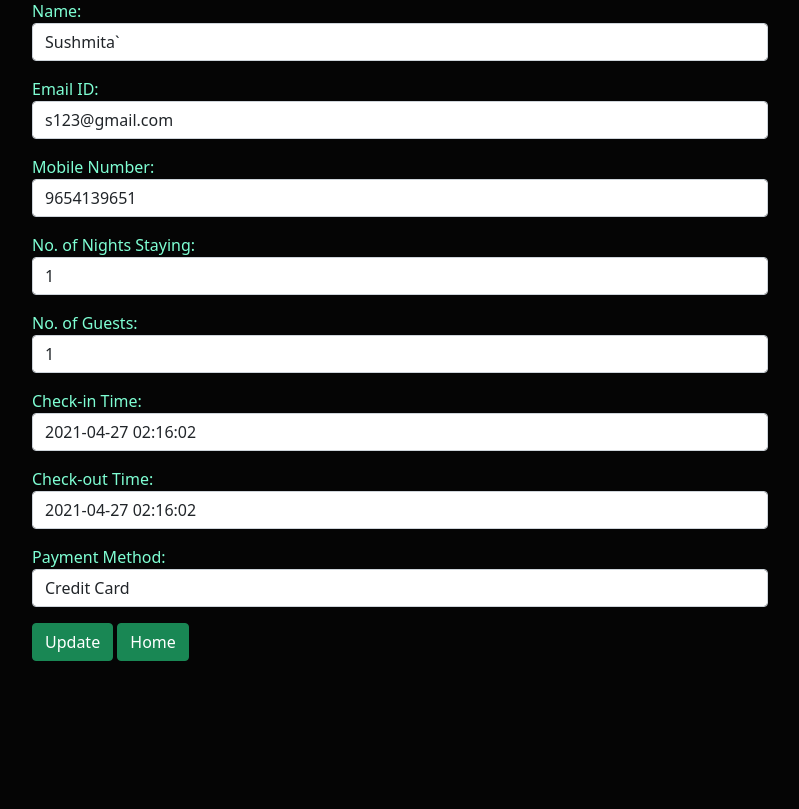
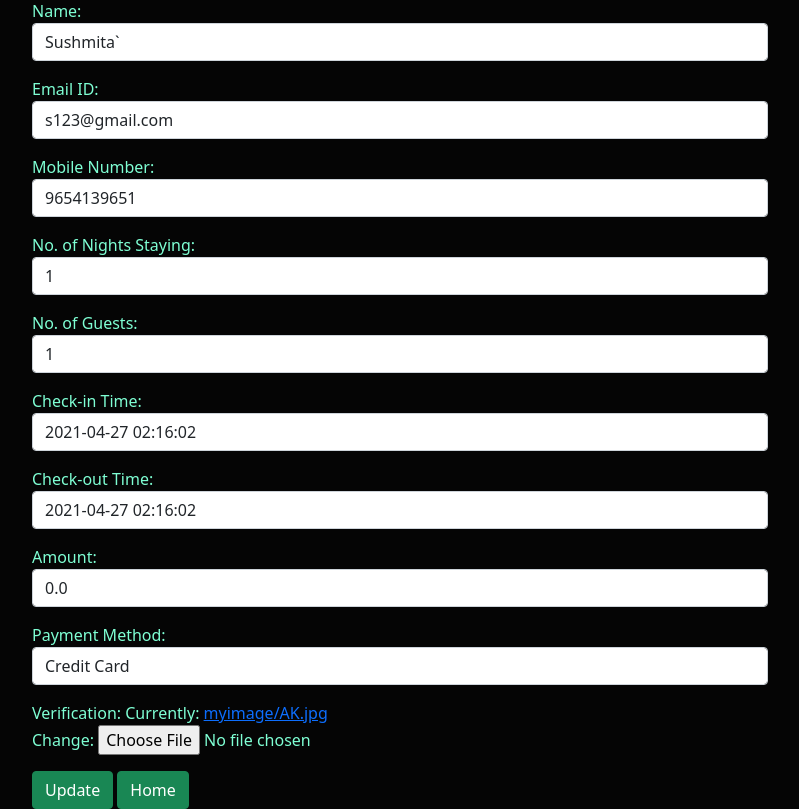
Before and after one commit to sushn09/HotelCheckin, a Django app: page /51/ in a window 1280 px wide. Shown: the part 216-1025 px from the top of the page, without its empty margins (240-1039 px from the left). Before the commit the page ends 877 px from the top, so only its background shows below. Run offline with Django 3.2, Linux system fonts and the light colour scheme; data comes from the database, SQL or seed files in the repository; both versions use the stored data as it was after the commit; some libraries are stand-ins or nearby versions.

Commit message:
Image Upload

```diff
--- a/HotelCheckin/urls.py
+++ b/HotelCheckin/urls.py
@@ -3,6 +3,7 @@ from django.urls import path
 from enroll import views
 from django.conf import settings
 from django.conf.urls.static import static
+# from enroll.views import image_upload
 
 urlpatterns = [
     path('admin/', admin.site.urls),
@@ -10,4 +11,5 @@ urlpatterns = [
     path('retrieve-record', views.retrieve_record, name="retrieve_records"),
     path('delete/<int:id>/', views.delete_record, name="delete_records"),
     path('<int:id>/', views.update_record, name="update_records"),
+    path('', views.image_upload, name="image_upload"),
 ] + static(settings.MEDIA_URL, document_root=settings.MEDIA_ROOT)
--- a/enroll/admin.py
+++ b/enroll/admin.py
@@ -3,4 +3,4 @@ from .models import User
 # Register your models here.
 @admin.register(User)
 class UserAdmin(admin.ModelAdmin):
-    list_display = ('id', 'name', 'email', 'mobileno', 'nightstay', 'guests', 'intime', 'outtime', 'paymethod', 'photo')
+    list_display = ('id', 'name', 'email', 'mobileno', 'nightstay', 'guests', 'intime', 'outtime', 'amount', 'paymethod', 'photo')
--- a/enroll/forms.py
+++ b/enroll/forms.py
@@ -2,10 +2,23 @@
 from django import forms
 from .models import User
 
+PAYMENT_OPTIONS= [
+    ('--Select--', '--Select--'),
+    ('Cash', 'Cash'),
+    ('Cheque', 'Cheque'),
+    ('Debit Card', 'Debit Card'),
+    ('Credit Card', 'Credit Card'),
+    ('PhonePay', 'PhonePay'),
+    ('Net Banking', 'Net Banking'),
+    ('UPI ID', 'UPI ID'),
+    ('Paytm', 'Paytm'),
+    ]
+
 class CustomerRegistration(forms.ModelForm):
     class Meta:
         model = User
-        fields = ['name', 'email', 'mobileno', 'nightstay', 'guests', 'intime', 'outtime', 'paymethod']
+        fields = ['name', 'email', 'mobileno', 'nightstay', 'guests', 'intime', 'outtime', 'amount', 'paymethod', 'photo']
+
         widgets = {
             'name': forms.TextInput(attrs={'class':'form-control'}),
             'email': forms.EmailInput(attrs={'class':'form-control'}),
@@ -14,7 +27,8 @@ class CustomerRegistration(forms.ModelForm):
             'guests': forms.NumberInput(attrs={'class':'form-control'}),
             'intime': forms.DateTimeInput(attrs={'class':'form-control'}),
             'outtime': forms.DateTimeInput(attrs={'class':'form-control'}),
-            'paymethod': forms.TextInput(attrs={'class':'form-control'}),
-            # 'photo' : forms.  \
+            'amount': forms.TextInput(attrs={'class':'form-control'}),
+            'paymethod': forms.Select(choices=PAYMENT_OPTIONS, attrs={'class':'form-control'}),
+            # 'photo': forms.
         }
-        labels = {'name':'Name', 'email':'Email ID', 'mobileno':'Mobile Number', 'nightstay':'No. of Nights Staying', 'guests':'No. of Guests', 'intime':'Check-in Time','outtime':'Check-out Time','paymethod':'Payment Method'}
+        labels = {'name':'Name', 'email':'Email ID', 'mobileno':'Mobile Number', 'nightstay':'No. of Nights Staying', 'guests':'No. of Guests', 'intime':'Check-in Time','outtime':'Check-out Time', 'amount':'Amount', 'paymethod':'Payment Method', 'photo':'Verification'}
--- a/enroll/models.py
+++ b/enroll/models.py
@@ -8,7 +8,8 @@ class User(models.Model):
     mobileno = models.CharField(max_length=10)
     nightstay = models.IntegerField()
     guests = models.IntegerField()
-    intime = models.DateTimeField()
-    outtime = models.DateTimeField(blank=True)
-    paymethod = models.CharField(max_length=10)
-    photo = models.ImageField(upload_to="myimage")
+    intime = models.DateTimeField(default=datetime.now())
+    outtime = models.DateTimeField(default=datetime.now())
+    amount = models.FloatField(default='0.0')
+    paymethod = models.CharField(max_length=100)
+    photo = models.ImageField(upload_to="myimage/", default="myimage/AK.jpg")
--- a/enroll/templates/enroll/add_and_show.html
+++ b/enroll/templates/enroll/add_and_show.html
@@ -4,9 +4,10 @@
     <div class="col-sm-4"></div>
     <div class="col-sm-4">
         <h4 class="text-center alert alert-info">Add New Customer</h4>
-        <form action="" method="POST">
+        <form action="" method="POST" >
             {% csrf_token %}
             {{form.as_p}}
+            <!-- <a href="" class="btn btn-success btn-sm" type="submit">Upload </a> -->
             <input type="submit" class="btn btn-success" value="Add">
             <a href="{% url 'retrieve_records' %}" class="btn btn-success btn-sm">View Record</a>
         </form>
--- a/enroll/templates/enroll/view_records.html
+++ b/enroll/templates/enroll/view_records.html
@@ -16,7 +16,9 @@
                 <th scope="col">No. of Guests</th>
                 <th scope="col">Check-in Time</th>
                 <th scope="col">Check-out Time</th>
+                <th scope="col">Amount</th>
                 <th scope="col">Payment Method</th>
+                <th scope="col">Verification ID</th>
                 <th scope="col">Action</th>
               </tr>
             </thead>
@@ -31,7 +33,10 @@
                         <td>{{c.guests}}</td>
                         <td>{{c.intime}}</td>
                         <td>{{c.outtime}}</td>
+                        <td>{{c.amount}}</td>
                         <td>{{c.paymethod}}</td>
+                        <td><img src="{{c.photo.url}}" alt="" height="100px"></td>
+                        <!-- <td>{{c.photo}}</td> -->
                         <td>
                             <a href="{% url 'update_records' c.id %}" class="btn btn-warning btn-sm">Edit</a>
                             <form action="{% url 'delete_records' c.id %}" method="POST" class="d-inline">
--- a/enroll/views.py
+++ b/enroll/views.py
@@ -9,18 +9,19 @@ def create_show(request):
         if fm.is_valid():
             nm = fm.cleaned_data['name']
             em = fm.cleaned_data['email']
-            mob = fm.cleaned_data['mobile no']
+            mob = fm.cleaned_data['mobileno']
             stay = fm.cleaned_data['nightstay']
             gs = fm.cleaned_data['guests']
             intm = fm.cleaned_data['intime']
             outtm = fm.cleaned_data['outtime']
+            amt = fm.cleaned_data['amount']
             pay = fm.cleaned_data['paymethod']
-            reg = User(name=nm, email=em, mobileno=mob, nightstay=stay, guests=gs, intime=intm, paymethod=pay)
+            pic = fm.cleaned_data['photo']
+            reg = User(name=nm, email=em, mobileno=mob, nightstay=stay, guests=gs, intime=intm, amount=amt, paymethod=pay, photo=pic)
             reg.save()
             fm = CustomerRegistration()
     else:
         fm = CustomerRegistration()
-        # cus = User.objects.all()
     return render(request, 'enroll/add_and_show.html', {'form':fm})
 
 def retrieve_record(request):
@@ -43,3 +44,15 @@ def update_record(request, id):
         fr = User.objects.get(pk=id)
         fm = CustomerRegistration(instance=fr)
     return render(request, 'enroll/update_customer.html', {'form':fm})
+
+def image_upload(request):
+    if request.method == 'POST':
+        fm = CustomerRegistration(request.POST, request.FILES)
+        if fm.is_valid():
+            image=fm.cleaned_data.get("photo")
+            obj = User.objects.create(image=image)
+            obj.save()
+            print(obj)
+            fm = CustomerRegistration()
+    cus = User.objects.all()
+    return render(request, 'enroll/image_upload.html', {'cus':cus, 'form':fm})
```
Also changed, not shown: enroll/templates/enroll/image_upload.html (added, +9 -0 lines), db.sqlite3, enroll/migrations/0007_auto_20210426_1109.py (added), enroll/migrations/0008_auto_20210426_1259.py (added), enroll/migrations/0009_auto_20210426_1317.py (added), enroll/migrations/0010_auto_20210426_1755.py (added), enroll/migrations/0011_auto_20210426_2239.py (added), enroll/migrations/0012_auto_20210426_2324.py (added), media/KS.jpg (added), media/KS_9RkliGu.jpg (added), media/myimage/AK.jpg (added).
